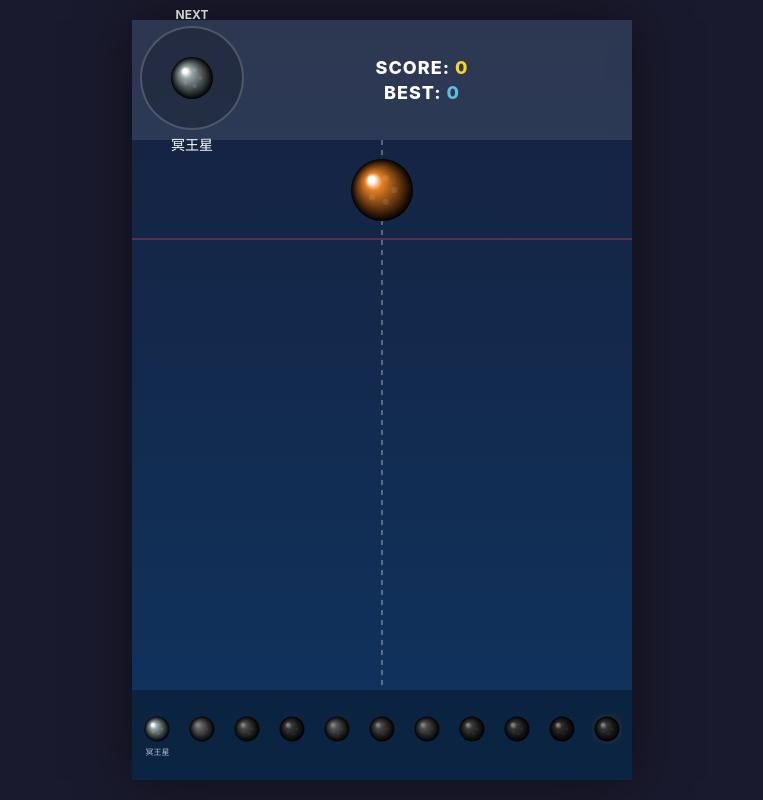
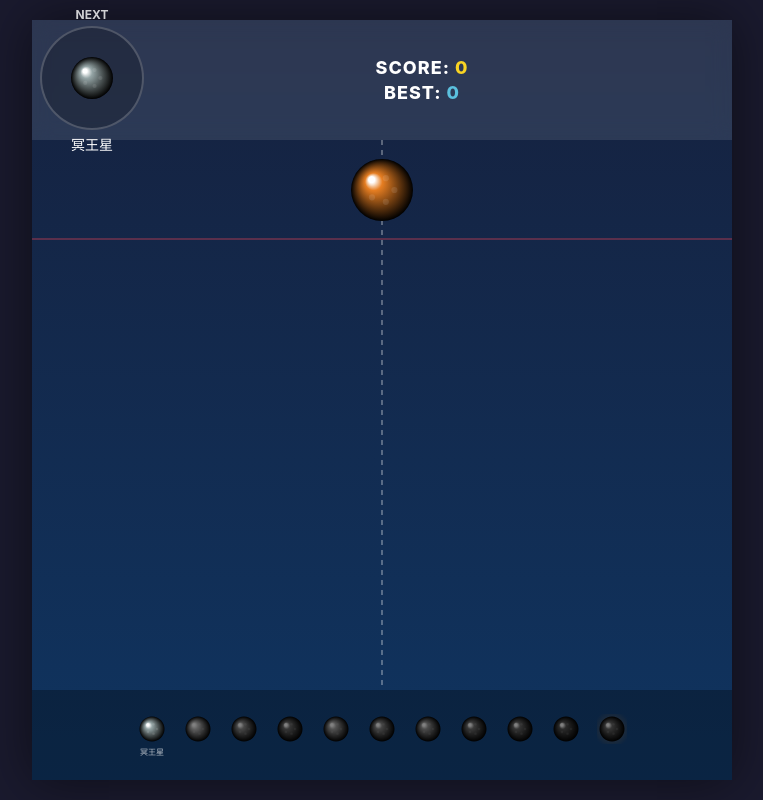
Before and after one commit to keidaizm/planetgame, a website built with Vite: page index.html in a window 1280 px wide. Shown: the whole page, without its empty margins (258-1021 px from the left). Built offline with nearby package versions, Linux system fonts and the light colour scheme.

Commit message:
Fix: Increase display size to 700px, enable touch through evolution UI, improve BGM for tablet

```diff
--- a/src/style.css
+++ b/src/style.css
@@ -29,7 +29,8 @@ body {
 #app {
   position: relative;
   width: 100%;
-  max-width: 500px;
+  max-width: 700px;
+  /* Increased for better tablet display */
   height: 100%;
   max-height: min(900px, 95vh);
   /* Ensure UI fits on screen */
@@ -129,6 +130,8 @@ body {
   padding: 5px;
   background: rgba(0, 0, 0, 0.3);
   z-index: 10;
+  pointer-events: none;
+  /* Allow clicks to pass through */
 }
 
 .evo-item {
@@ -138,6 +141,8 @@ body {
   justify-content: center;
   align-items: center;
   position: relative;
+  pointer-events: auto;
+  /* Re-enable for items */
 }
 
 .evo-item canvas {
```
